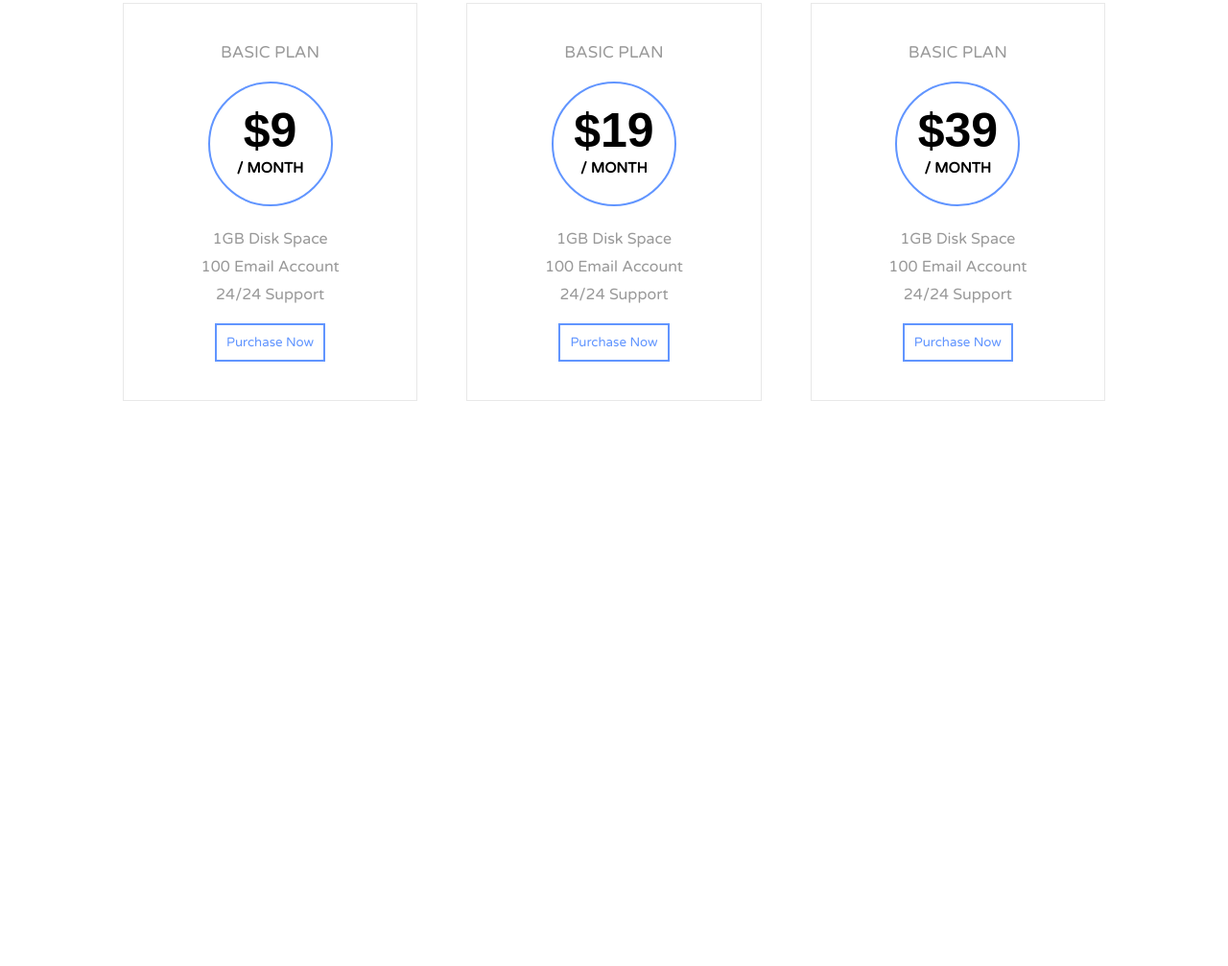
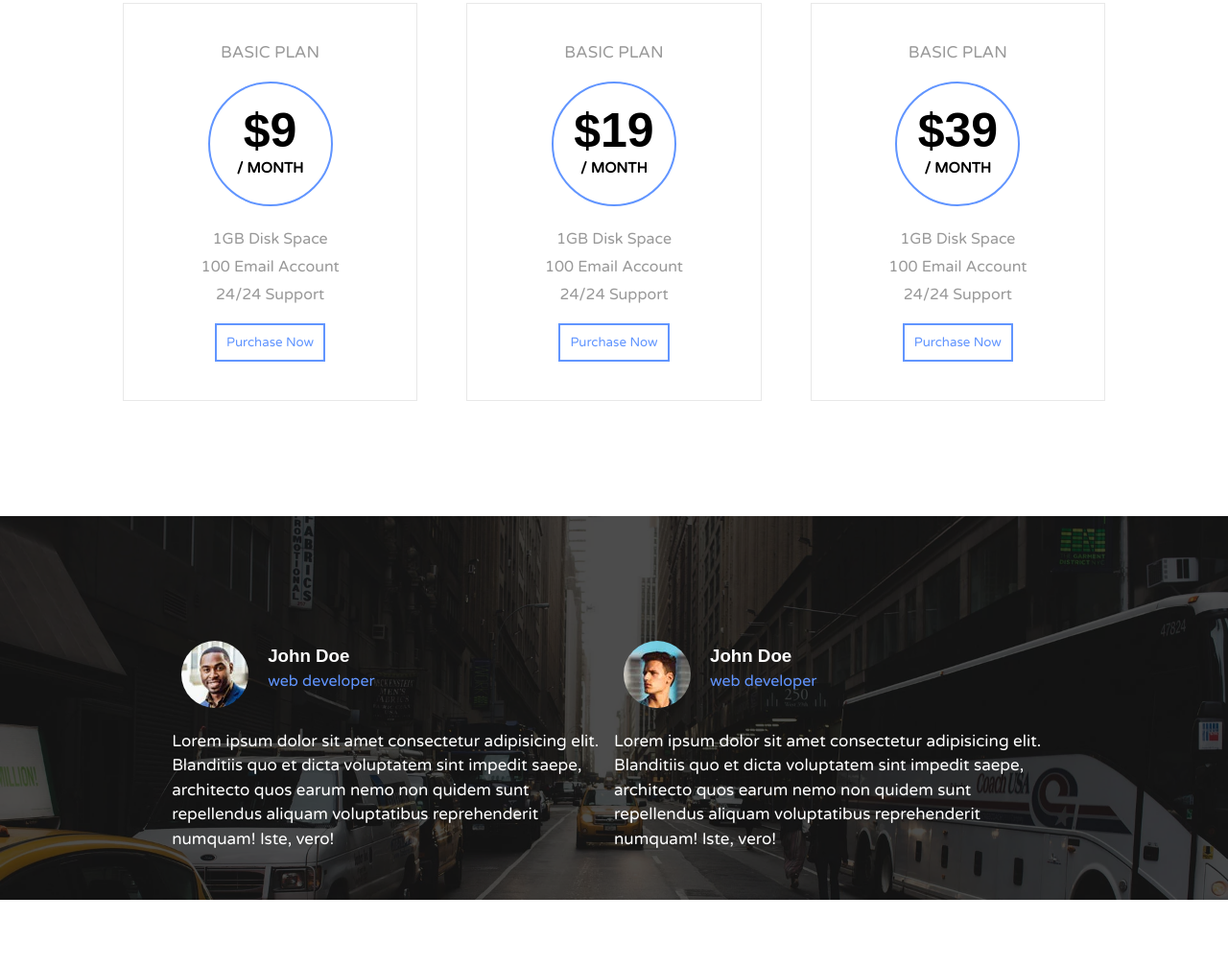
Before and after one commit to RemahMassri96/creative-agency, a plain HTML site: page index.html in a window 1280 px wide. Shown: the part 4542-5549 px from the top of the page at 96% size. Before the commit the page ends 5080 px from the top, so only its background shows below. Drawn offline with Linux system fonts and the light colour scheme.

Commit message:
testmonial section

```diff
--- a/css/style.css
+++ b/css/style.css
@@ -681,3 +681,49 @@ a{
 .pricing-item:hover .pricing-item-text{
  color: #6195ff;
 }
+
+/* Testmonial section */
+.testmonial{
+    position: relative;
+    background-image: url(../images/background/background3.webp);
+    background-attachment: fixed;
+    background-size: cover;
+    height: 400px;
+}
+
+.testmonial-content{
+    overflow: hidden;
+    padding: 120px 0;
+    width: 90%;
+    margin: auto;
+}
+
+.testmonial-item{
+    width: 50%;
+    float: left;
+    color: #fff;
+}
+.testmonial-item .testmonial-toplayer{
+    padding: 10px 2px 40px 100px;
+    position: relative;
+
+}
+
+.testmonial-item .testmonial-toplayer img {
+    position: absolute;
+    left: 10px;
+    top: 10px;
+    border-radius: 50%;
+}
+
+.testmonial-item .testmonial-toplayer h3{
+    margin: 5px 0;
+}
+.testmonial-item .testmonial-toplayer span{
+    color: #6195ff ;
+}
+
+.testmonial-desc{
+    line-height: 1.5;
+    font-size: 17px;
+}
--- a/index.html
+++ b/index.html
@@ -326,5 +326,34 @@
   </div> <!-- ./container -->
  </div> <!-- ./pricing  -->
 
+
+ <!-- Testmonial section -->
+ <div class="testmonial">
+   <div class="overlay">
+     <div class="container">
+       <div class="testmonial-content">
+         <div class="testmonial-item">
+           <div class="testmonial-toplayer">
+             <img src="images/Testimonial/perso1.webp" alt="">
+             <h3> John Doe</h3>
+             <span> web developer</span>
+           </div> <!-- ./testmonial-toplayer -->
+           <p class="testmonial-desc"> Lorem ipsum dolor sit amet consectetur adipisicing elit. Blanditiis quo et dicta voluptatem sint impedit saepe, architecto quos earum nemo non quidem sunt repellendus aliquam voluptatibus reprehenderit numquam! Iste, vero!</p>
+
+         </div> <!-- ./testmonial-item -->
+         <div class="testmonial-item">
+          <div class="testmonial-toplayer">
+            <img src="images/Testimonial/perso2.webp" alt="">
+            <h3> John Doe</h3>
+            <span> web developer</span>
+          </div> <!-- ./testmonial-toplayer -->
+          <p class="testmonial-desc"> Lorem ipsum dolor sit amet consectetur adipisicing elit. Blanditiis quo et dicta voluptatem sint impedit saepe, architecto quos earum nemo non quidem sunt repellendus aliquam voluptatibus reprehenderit numquam! Iste, vero!</p>
+
+        </div> <!-- ./testmonial-item -->
+       </div> <!-- ./testmonial-content -->
+     </div> <!-- ./container -->
+   </div> <!-- ./overlay -->
+ </div> <!-- ./testmonial -->
+
 </body>
 </html>
```
